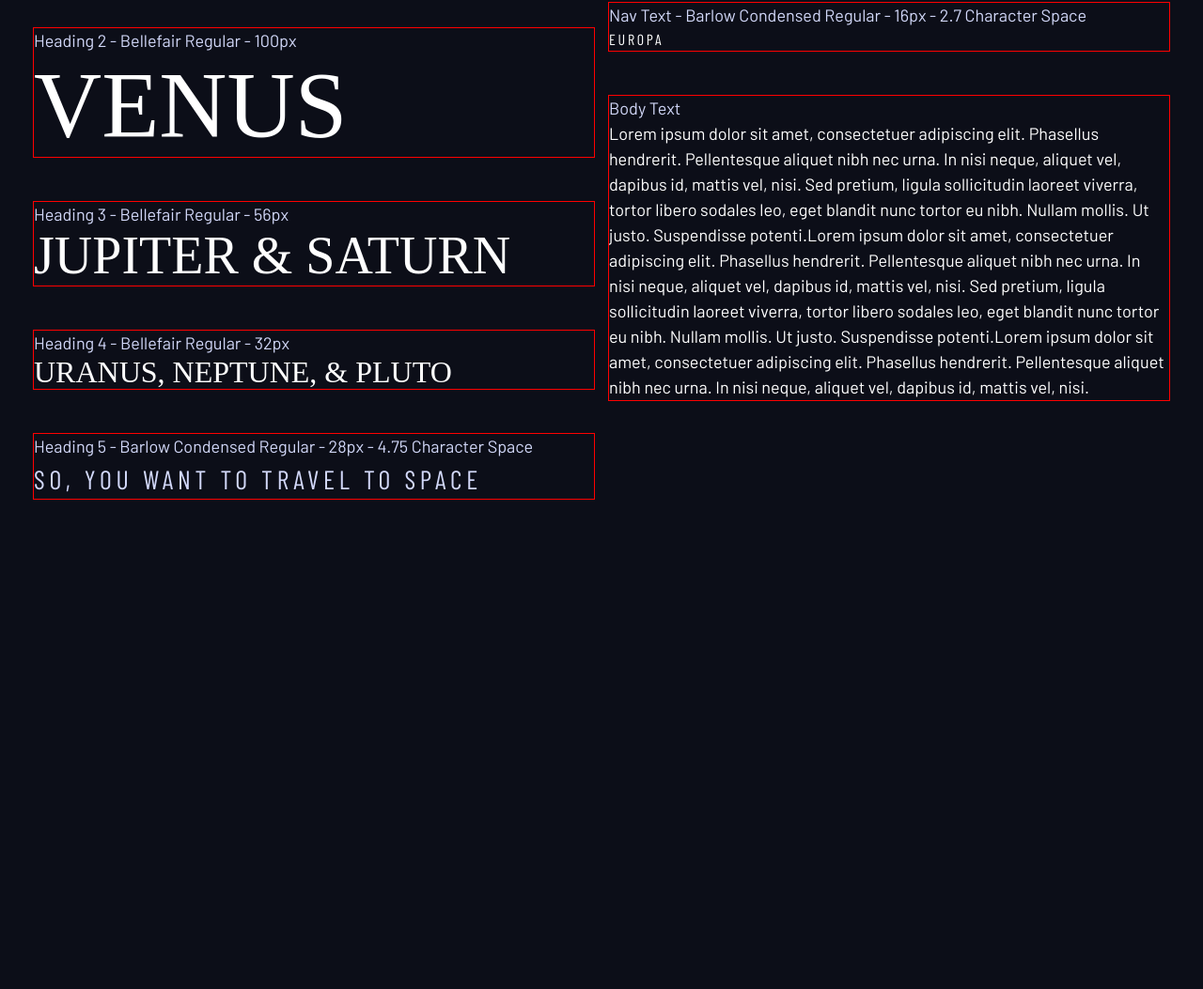
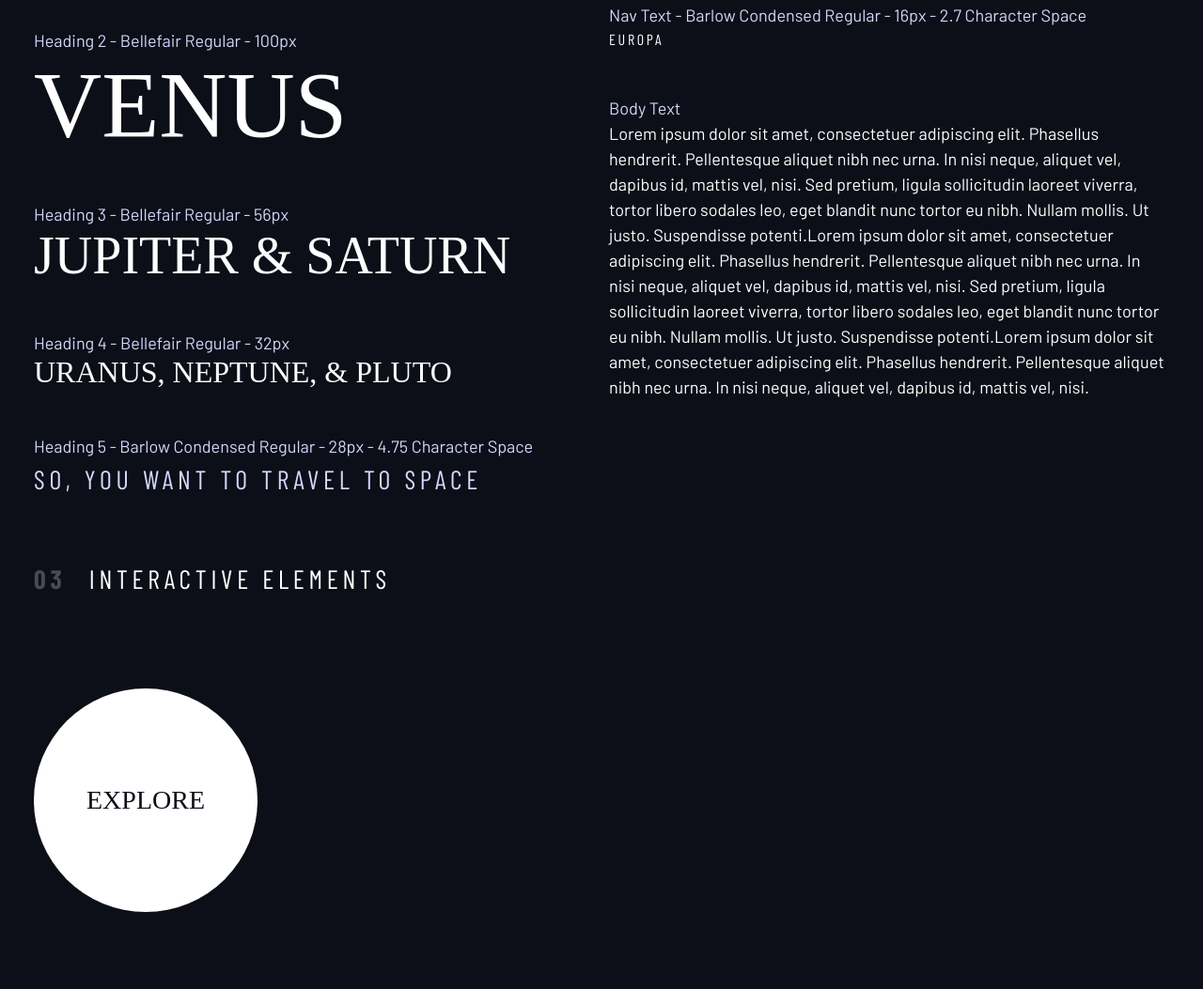
Before and after one commit to sazbot/space-tourism-website, a plain HTML site: page design-system.html in a window 1280 px wide. Shown: the part 670-1723 px from the top of the page at 94% size. Before the commit the page ends 1265 px from the top, so only its background shows below. Drawn offline with nearby package versions, Linux system fonts and the light colour scheme; a script that the page names is missing; a web font is replaced by a local one.

Commit message:
create explore button

```diff
--- a/design-system.html
+++ b/design-system.html
@@ -100,6 +100,33 @@
             </div>
         </div>
     </section>
+
+    <section class="flow" id="interactive-elements">
+        <h2 class="numbered-title"><span>03</span> Interactive elements</h2>
+
+        <!-- navigation -->
+        <div></div>
+
+        <div class="flex">
+            <div style="margin-top: 5rem">
+                <!-- explore button -->
+                <a href="#" class="large-button uppercase ff-serif bg-white fs-500 text-dark">Explore</a>
+            </div>
+
+            <div style="margin-bottom: 50vh">
+                <!-- Tabs -->
+
+
+                <!-- Dots -->
+
+
+                <!-- Numbers -->
+            </div>
+        </div>
+
+    </section>
+
+
     </div>
     <script src="index.pack.js"></script>
   </body>
--- a/index.css
+++ b/index.css
@@ -114,7 +114,6 @@ select {
 
 .flow > *:where(:not(:first-child)) {
   margin-top: var(--flow-space, 1rem);
-  outline: 1px solid red;
 }
 
 .container {
@@ -231,3 +230,36 @@ select {
   font-weight: 700;
   color: hsl(var(--clr-white) / 0.25);
 }
+
+/* ----------------------- */
+/*        Components       */
+/* ----------------------- */
+
+.large-button {
+  position: relative;
+  display: grid;
+  z-index: 1;
+  place-items: center;
+  padding: 0 2em;
+  border-radius: 50%;
+  aspect-ratio: 1;
+  text-decoration: none;
+}
+
+.large-button::after {
+  content: "";
+  position: absolute;
+  z-index: -1;
+  background-color: hsl(var(--clr-white) / 0.15);
+  width: 100%;
+  height: 100%;
+  border-radius: inherit;
+  opacity: 0;
+  transition: opacity 500ms linear, transform 750ms ease-in-out;
+}
+
+.large-button:hover::after,
+.large-button:focus::after {
+  opacity: 1;
+  transform: scale(1.5);
+}
```
